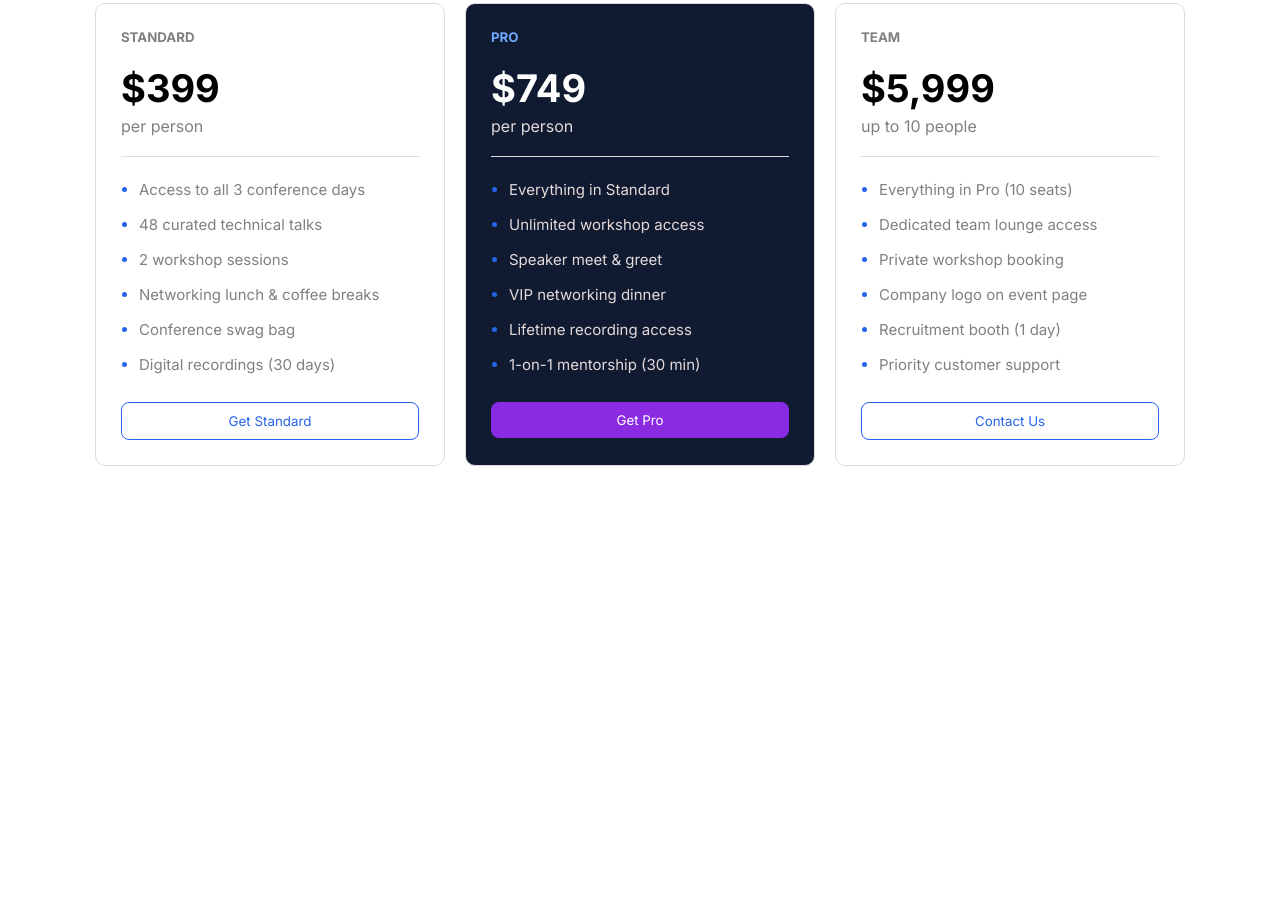
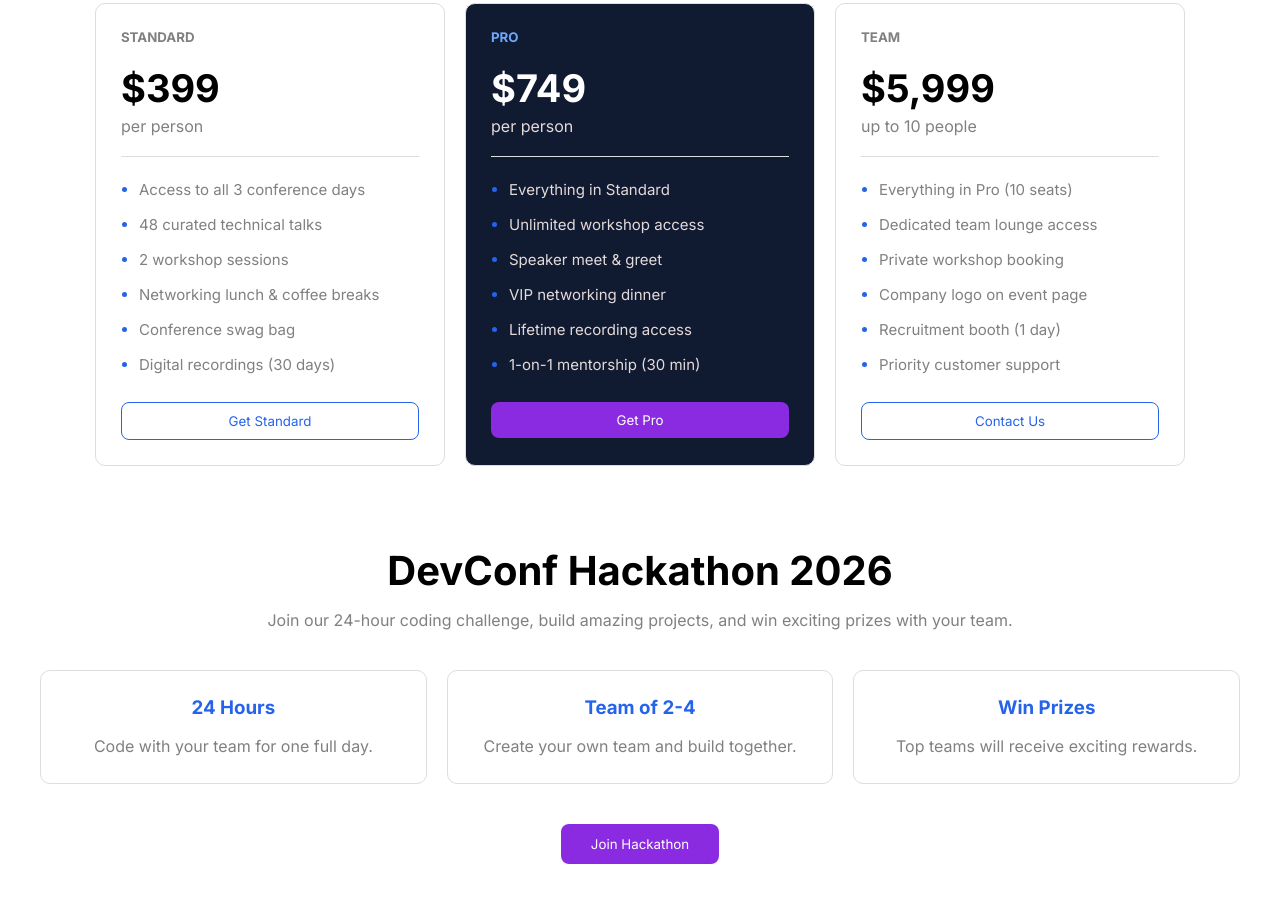
Before and after one commit to swapon2626/B14-A01-DevConf-2026, a plain HTML site: page index.html in a window 1280 px wide. Shown: the part 2146-3048 px from the top of the page. Before the commit the page ends 2692 px from the top, so only its background shows below. Drawn offline with Linux system fonts and the light colour scheme.

Commit message:
PLACEHOLDER SECTION ADDED

```diff
--- a/index.html
+++ b/index.html
@@ -223,6 +223,42 @@
 
     <!-- pricing section end -->
 
+   <!-- placeholder section start -->
+
+   <section class="hackathon-section">
+
+    <h2>DevConf Hackathon 2026</h2>
+
+    <p>
+        Join our 24-hour coding challenge, build amazing projects,
+        and win exciting prizes with your team.
+    </p>
+
+    <div class="hackathon-container">
+
+        <div class="hackathon-card">
+            <h3>24 Hours</h3>
+            <p>Code with your team for one full day.</p>
+        </div>
+
+        <div class="hackathon-card">
+            <h3>Team of 2-4</h3>
+            <p>Create your own team and build together.</p>
+        </div>
+
+        <div class="hackathon-card">
+            <h3>Win Prizes</h3>
+            <p>Top teams will receive exciting rewards.</p>
+        </div>
+
+    </div>
+
+    <button class="common-button">Join Hackathon</button>
+
+</section>
+
+<!-- placeholder section end  -->
+
 </body>
 
 </html>
--- a/style.css
+++ b/style.css
@@ -277,3 +277,51 @@ nav{
 .pro-card li{
     color: rgb(228, 218, 218)
 }
+
+/* placeholder section start */
+
+.hackathon-section{
+    max-width: 1200px;
+    margin: 80px auto;
+    text-align: center;
+}
+
+.hackathon-section h2{
+    font-size: 40px;
+    margin-bottom: 15px;
+}
+
+.hackathon-section > p{
+    color: gray;
+    margin-bottom: 40px;
+}
+
+.hackathon-container{
+    display: flex;
+    justify-content: space-between;
+    gap: 20px;
+    margin-bottom: 40px;
+}
+
+.hackathon-card{
+    width: 350px;
+    border: 1px solid #ddd;
+    border-radius: 10px;
+    padding: 25px;
+}
+
+.hackathon-card h3{
+    margin-bottom: 15px;
+    color: #2563eb;
+}
+
+.hackathon-card p{
+    color: gray;
+    line-height: 24px;
+}
+
+.hackathon-section button{
+    padding: 12px 30px;
+}
+
+/* placeholder section end */
```
